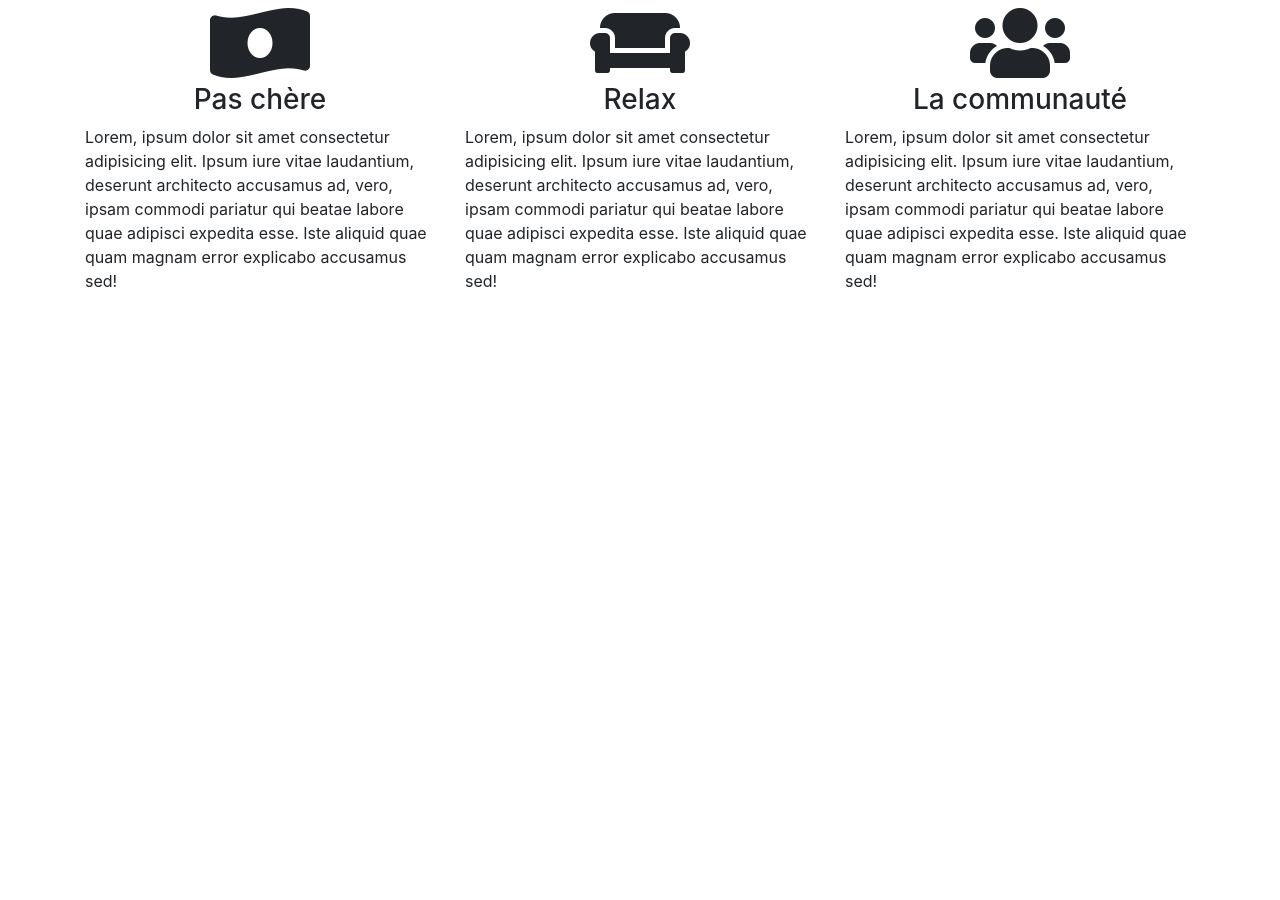
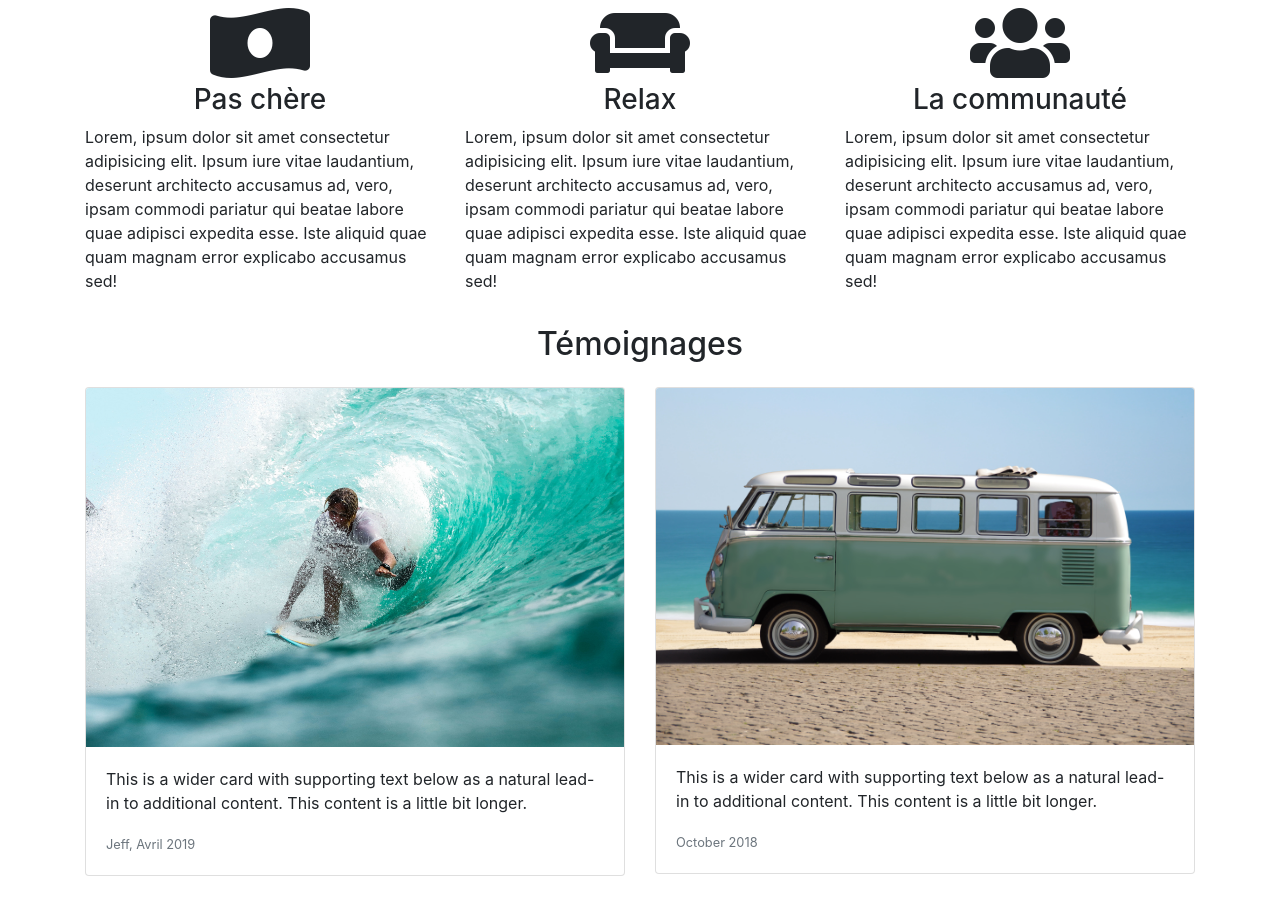
Before and after one commit to ChrisBlassiaux/TheSurfingProject, a plain HTML site: page index.html in a window 1280 px wide. Shown: the part 737-1637 px from the top of the page. Before the commit the page ends 1046 px from the top, so only its background shows below. Drawn offline with nearby package versions, Linux system fonts and the light colour scheme.

Commit message:
Develop Interview

```diff
--- a/index.html
+++ b/index.html
@@ -54,17 +54,17 @@
     <div class="container mt-5">
       <h2 class="text-center  mb-5">The Surfing Project en 3 points</h2>
       <div class="row">
-        <div class="col-sm-4">
+        <div class="col-md-4">
           <div class="text-center"><i class="fas fa-money-bill-wave-alt fa-5x"></i></div>
           <h3 class="text-center">Pas chère</h3>
           <p>Lorem, ipsum dolor sit amet consectetur adipisicing elit. Ipsum iure vitae laudantium, deserunt architecto accusamus ad, vero, ipsam commodi pariatur qui beatae labore quae adipisci expedita esse. Iste aliquid quae quam magnam error explicabo accusamus sed!</p>
         </div>
-        <div class="col-sm-4">
+        <div class="col-md-4">
           <div class="text-center"><i class="fas fa-couch fa-5x"></i></div>
           <h3 class="text-center">Relax</h3>
           <p>Lorem, ipsum dolor sit amet consectetur adipisicing elit. Ipsum iure vitae laudantium, deserunt architecto accusamus ad, vero, ipsam commodi pariatur qui beatae labore quae adipisci expedita esse. Iste aliquid quae quam magnam error explicabo accusamus sed!</p>
         </div>
-        <div class="col-sm-4">
+        <div class="col-md-4">
           <div class="text-center"><i class="fas fa-users fa-5x"></i></div>
           <h3 class="text-center">La communauté</h3>
           <p>Lorem, ipsum dolor sit amet consectetur adipisicing elit. Ipsum iure vitae laudantium, deserunt architecto accusamus ad, vero, ipsam commodi pariatur qui beatae labore quae adipisci expedita esse. Iste aliquid quae quam magnam error explicabo accusamus sed!</p>
@@ -72,5 +72,30 @@
       </div>
     </div>
 
+    <!-- INTERVIEW -->
+    <div class="container">
+      <h2 class="text-center mt-3 mb-4">Témoignages</h2>
+
+      <div class="row">
+        <div class="col-md-6">
+          <div class="card mb-4">
+            <img src="img/interview1.jpg" class="card-img-top" alt="Témoignage">
+            <div class="card-body">
+              <p class="card-text">This is a wider card with supporting text below as a natural lead-in to additional content. This content is a little bit longer.</p>
+              <p class="card-text"><small class="text-muted">Jeff, Avril 2019</small></p>
+            </div>
+          </div>
+        </div>
+        <div class="col-md-6">
+          <div class="card mb-4">
+            <img src="img/interview2.jpg" class="card-img-top" alt="Témoignage">
+            <div class="card-body">
+              <p class="card-text">This is a wider card with supporting text below as a natural lead-in to additional content. This content is a little bit longer.</p>
+              <p class="card-text"><small class="text-muted">October 2018</small></p>
+            </div>
+          </div>
+        </div>
+      </div>
+    </div>
   </body>
 </html>
```
